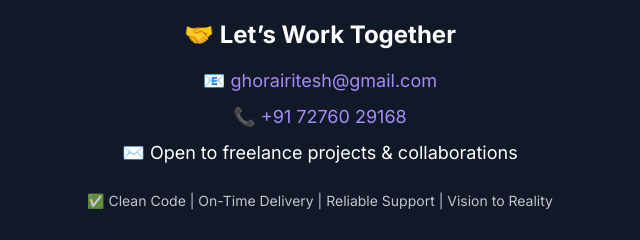
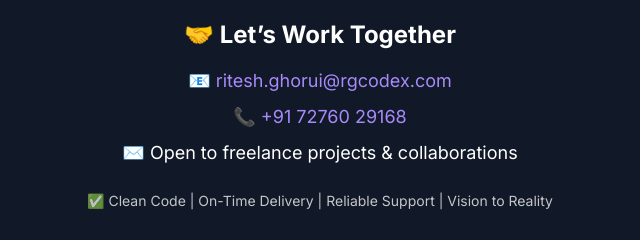
Before and after one commit to ritesh2403/Portfolio, a plain HTML site: page index.html in a window 1280 px wide. Shown: the part 2135-2375 px from the top of the page, 320-960 px from the left. Drawn offline with nearby package versions, Linux system fonts and the light colour scheme.

Commit message:
Update index.html

```diff
--- a/index.html
+++ b/index.html
@@ -168,7 +168,7 @@
         <div class="container mx-auto max-w-4xl text-center">
             <h3 class="text-2xl font-bold mb-4">🤝 Let’s Work Together</h3>
             <div class="space-y-2 mb-6 text-lg">
-                <p>📧 <a href="mailto:ghorairitesh@gmail.com" class="hover:underline text-violet-400">ghorairitesh@gmail.com</a></p>
+                <p>📧 <a href="mailto:ghorairitesh@gmail.com" class="hover:underline text-violet-400">ritesh.ghorui@rgcodex.com</a></p>
                 <p>📞 <a href="tel:+917276029168" class="hover:underline text-violet-400">+91 72760 29168</a></p>
                 <p>✉️ Open to freelance projects & collaborations</p>
             </div>
```
